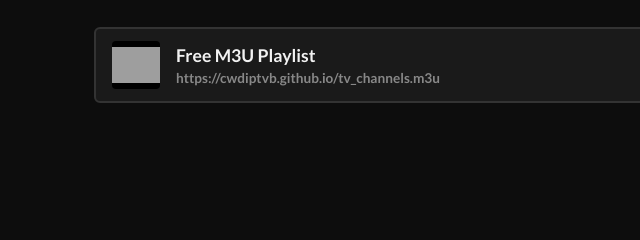
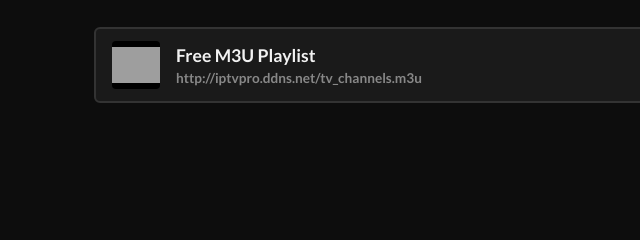
Before and after one commit to cwdiptvb/cwdiptvb.github.io, a plain HTML site: page index.html in a window 1280 px wide. Shown: the part 234-474 px from the top of the page, 146-786 px from the left. Drawn offline with nearby package versions, Linux system fonts and the light colour scheme; no server answers; grey boxes are pictures that could not be loaded.

Commit message:
Add files via upload

```diff
--- a/index.html
+++ b/index.html
@@ -428,7 +428,7 @@ footer {
       <img src="https://cdn-icons-png.flaticon.com/512/10260/10260622.png" alt="icon" />
       <div class="playlist-label">
         Free M3U Playlist
-        <small>https://cwdiptvb.github.io/tv_channels.m3u</small>
+        <small>http://iptvpro.ddns.net/tv_channels.m3u</small>
       </div>
       <button class="copy-btn" onclick="copyPlaylistURL()">Copy</button>
     </div>
@@ -443,7 +443,7 @@ footer {
     &copy; 2025 Free Live TV. All rights reserved.
   </footer>
 <script>
-  const M3U_URL = "https://cwdiptvb.github.io/tv_channels.m3u";
+  const M3U_URL = "/tv_channels.m3u";
   let XMLTV_URL = null;
 
   let CHANNEL_DATA = [];
```
Also changed, not shown: play.html (+2 -2 lines).
